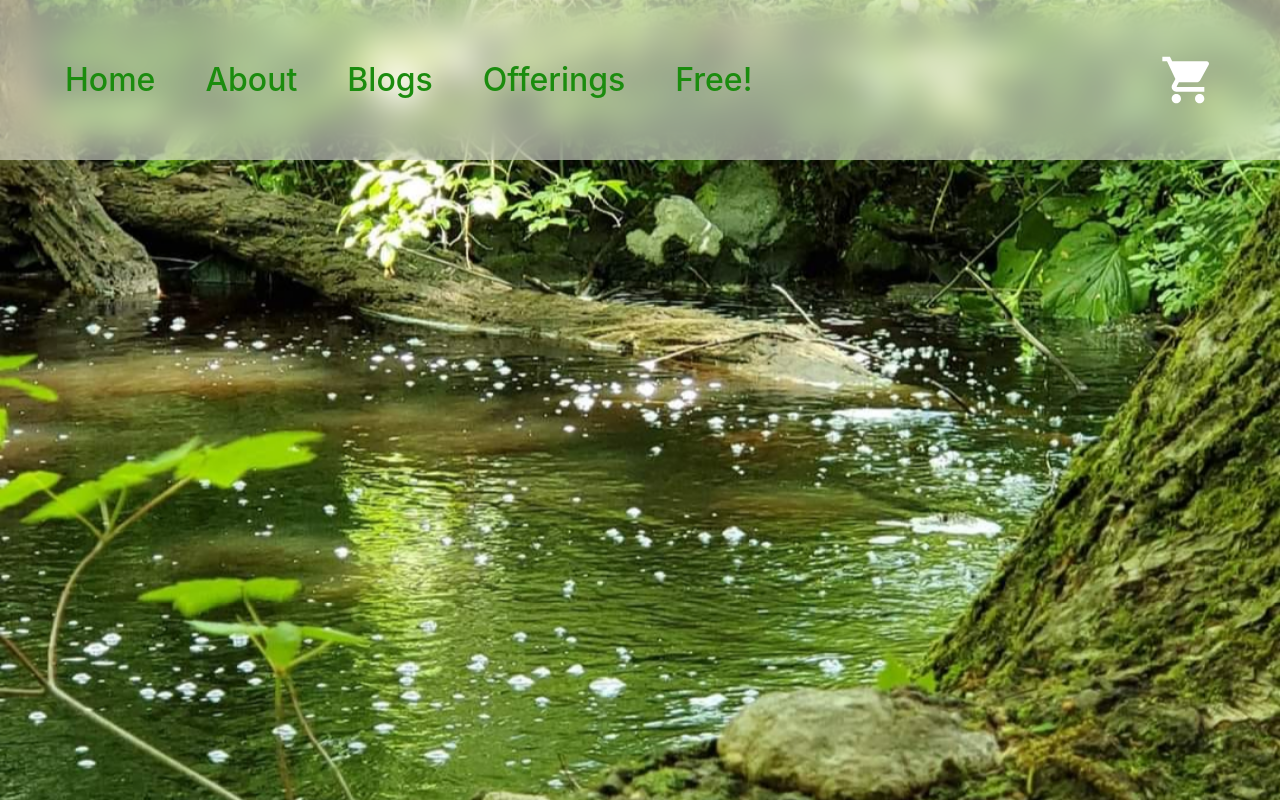
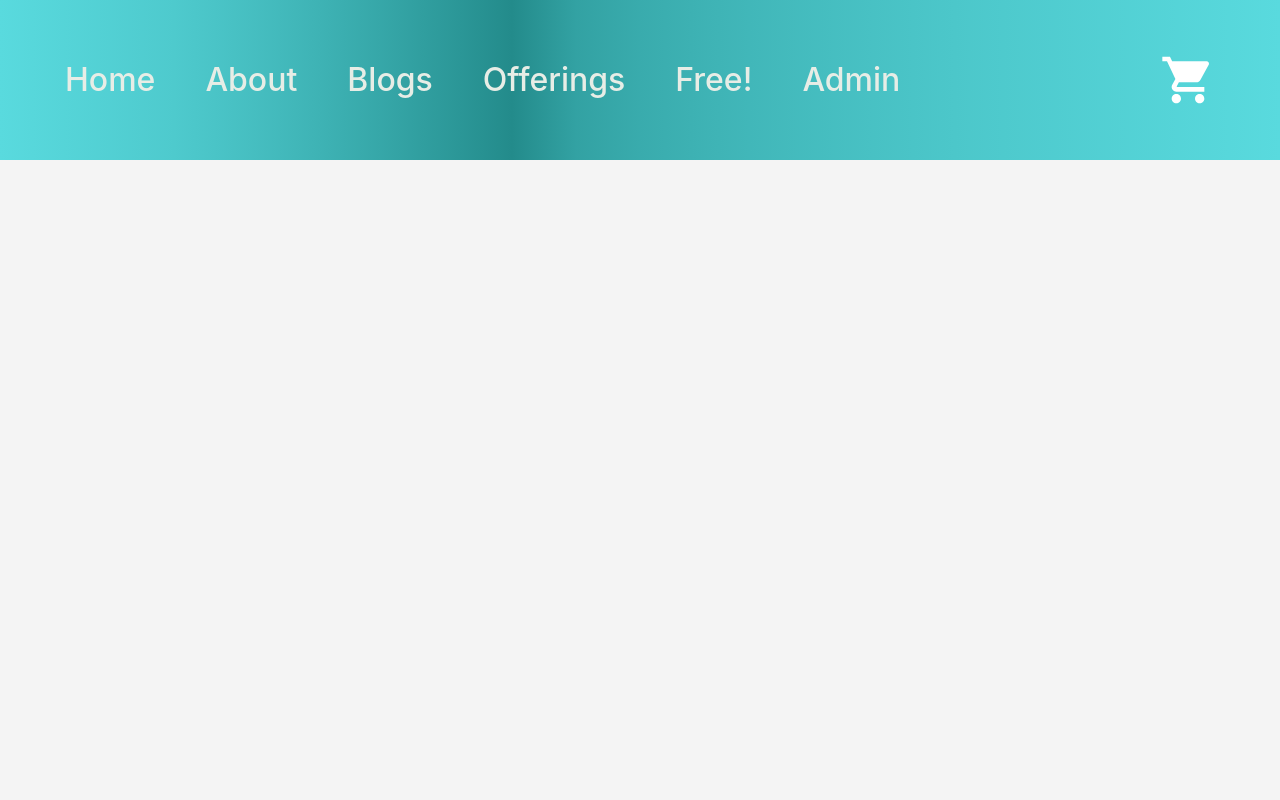
Before and after one commit to phil-huynh/mos_app, a React (Vite) app in the folder frontend/: page /admin in a window 1280 px wide. Built offline with nearby package versions, Linux system fonts and the light colour scheme.

Commit message:
sticky menu fixed

```diff
--- a/frontend/src/App.css
+++ b/frontend/src/App.css
@@ -2,5 +2,4 @@
   max-width: 1280px;
   margin: 0 auto;
   padding: 2rem;
-  text-align: center;
 } */
--- a/frontend/src/App.jsx
+++ b/frontend/src/App.jsx
@@ -14,6 +14,7 @@ import { useTheme } from '@mui/material/styles';
 import useMediaQuery from '@mui/material/useMediaQuery';
 import Drawer from '@mui/material/Drawer';
 import SideBarItems from './navComponents/SideBarItems';
+import AdminMain from './admin/AdminMain';
 
 
 function App({blogs, offers, affiliates}) {
@@ -29,9 +30,7 @@ function App({blogs, offers, affiliates}) {
   }, [matches])
 
   return (
-  <>
-    <BrowserRouter>
-      <div className="container">
+    <BrowserRouter style={{position: "absolute", paddingTop:"100px"}}>
       <div className='navContainer'>
         <Nav matches={matches} handleSideBar={handleSideBar}/>
         <Drawer
@@ -66,12 +65,15 @@ function App({blogs, offers, affiliates}) {
             <Route path="free">
               <Route index element={<Free />} />
             </Route>
+            <Route path="free">
+              <Route index element={<Free />} />
+            </Route>
+            <Route path="admin">
+              <Route index element={<AdminMain />} />
+            </Route>
           </Routes>
         </div>
-        <Outlet />
-      </div>
     </BrowserRouter>
-  </>
   );
 }
 
--- /dev/null
+++ b/frontend/src/admin/AdminMain.jsx
@@ -0,0 +1,3 @@
+export default function AdminMain() {
+  return <div style={{color: "red", border: "red solid 5px"}}>Hello World</div>
+}
--- a/frontend/src/blogs/BlogsList.jsx
+++ b/frontend/src/blogs/BlogsList.jsx
@@ -2,7 +2,6 @@ import BlogListCard from './BlogListCard'
 import Grid from "@mui/material/Grid";
 
 export default function BlogList ({blogs}) {
-  console.log(blogs)
   return (
     <>
       <Grid container className='list-container'>
--- a/frontend/src/index.css
+++ b/frontend/src/index.css
@@ -16,7 +16,7 @@
 
 a {
   font-weight: 500;
-  color: #1b8c0e;
+  color: #e7ede6;
   text-decoration: inherit;
 }
 a:hover {
@@ -32,11 +32,16 @@ body {
   margin: 0;
   min-width: 320px;
   min-height: 100vh;
-  background-image: url("./assets/mos_background.jpg");
+  /* background-image: url("./assets/mos_background.jpg");
   background-size: cover;
   background-position: center;
-  background-attachment: fixed;
+  background-attachment: fixed; */
 
+}
+
+#root {
+  margin: 0 auto;
+  position: relative;
 }
 
 h1 {
@@ -61,10 +66,10 @@ button {
 button:hover {
   border-color: #646cff;
 }
-button:focus,
+/* button:focus,
 button:focus-visible {
   outline: 4px auto -webkit-focus-ring-color;
-}
+} */
 
 .container {
   position: relative;
@@ -73,7 +78,8 @@ button:focus-visible {
 .navContainer {
   height: 10rem;
   width: 100%;
-
+  position: fixed;
+  z-index: 10;
 }
 
 .navbar {
@@ -84,14 +90,14 @@ button:focus-visible {
   align-items: center;
   background-color: rgba(255, 253, 253, 0.5);
   backdrop-filter: blur(15px);
-  /* background: linear-gradient(
+  background: linear-gradient(
     to right,
     rgb(89, 218, 222),
     25%,
     rgb(35, 139, 139),
     55%,
     rgb(89, 218, 222)
-  ); */
+  );
 }
 
 .nav-list {
@@ -116,6 +122,14 @@ button:focus-visible {
   list-style: none;
   /* background-clip: text;
   -webkit-text-fill-color: transparent; */
+}
+
+.contentsContainer {
+  position: relative;
+  background-image: url("./assets/mos_background.jpg");
+  background-size: cover;
+  background-position: center;
+  background-attachment: fixed;
 }
 
 .home,
@@ -251,13 +265,6 @@ input {
   height: 100%;
 }
 
-.contentsContainer {
-  position: relative;
-  background-image: url("./assets/mos_background.jpg");
-  background-size: cover;
-  background-position: center;
-  background-attachment: fixed;
-}
 
 .head_shot {
   border-radius: 25%;
--- a/frontend/src/navComponents/Nav.jsx
+++ b/frontend/src/navComponents/Nav.jsx
@@ -32,6 +32,9 @@ export default function Nav({matches, handleSideBar}) {
           <li className="nav-item">
             <NavLink className="nav-link" to="/free">Free!</NavLink>
           </li>
+          <li className="nav-item">
+            <NavLink className="nav-link" to="/admin">Admin</NavLink>
+          </li>
         </ul>
           <ShoppingCartIcon sx={{
             color: "white",
```
Also changed, not shown: 2 other files (tests, documents, lock files or other folders). Lines whose indentation alone changed are shown as unchanged.
